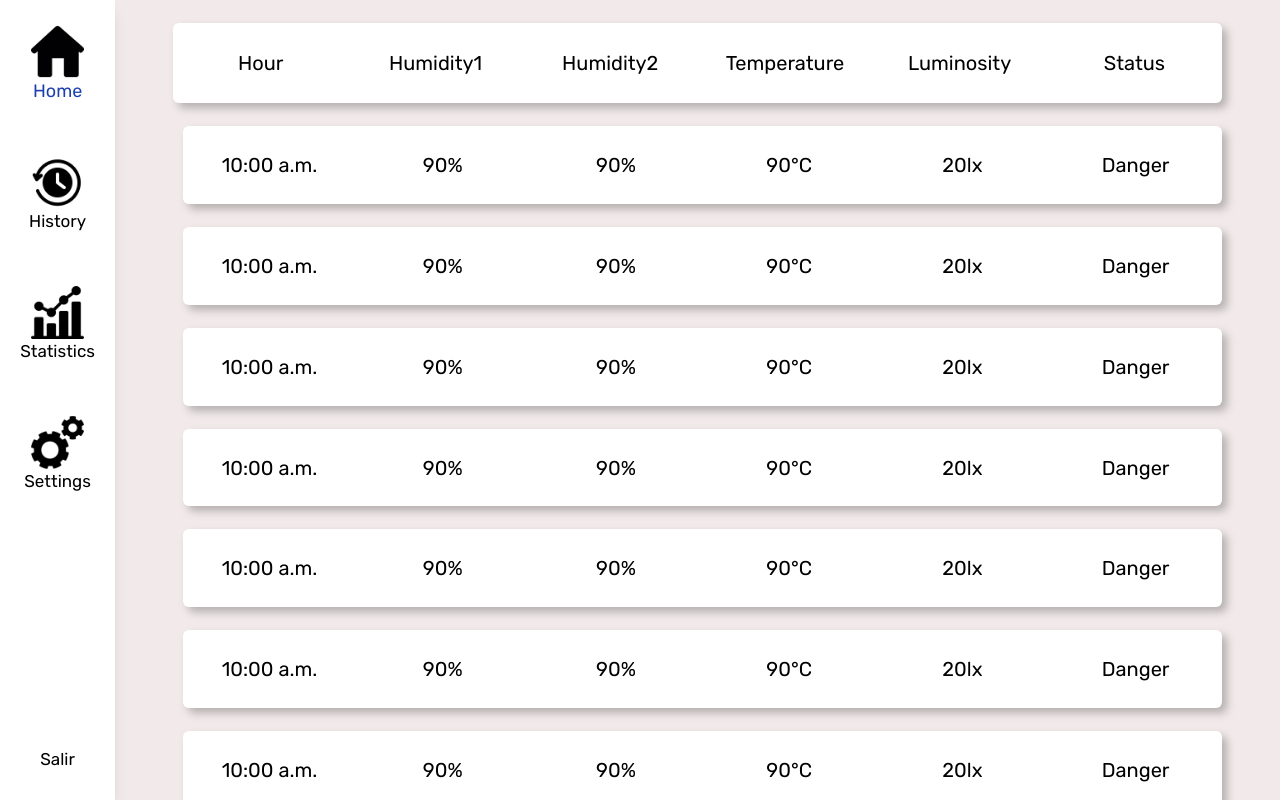
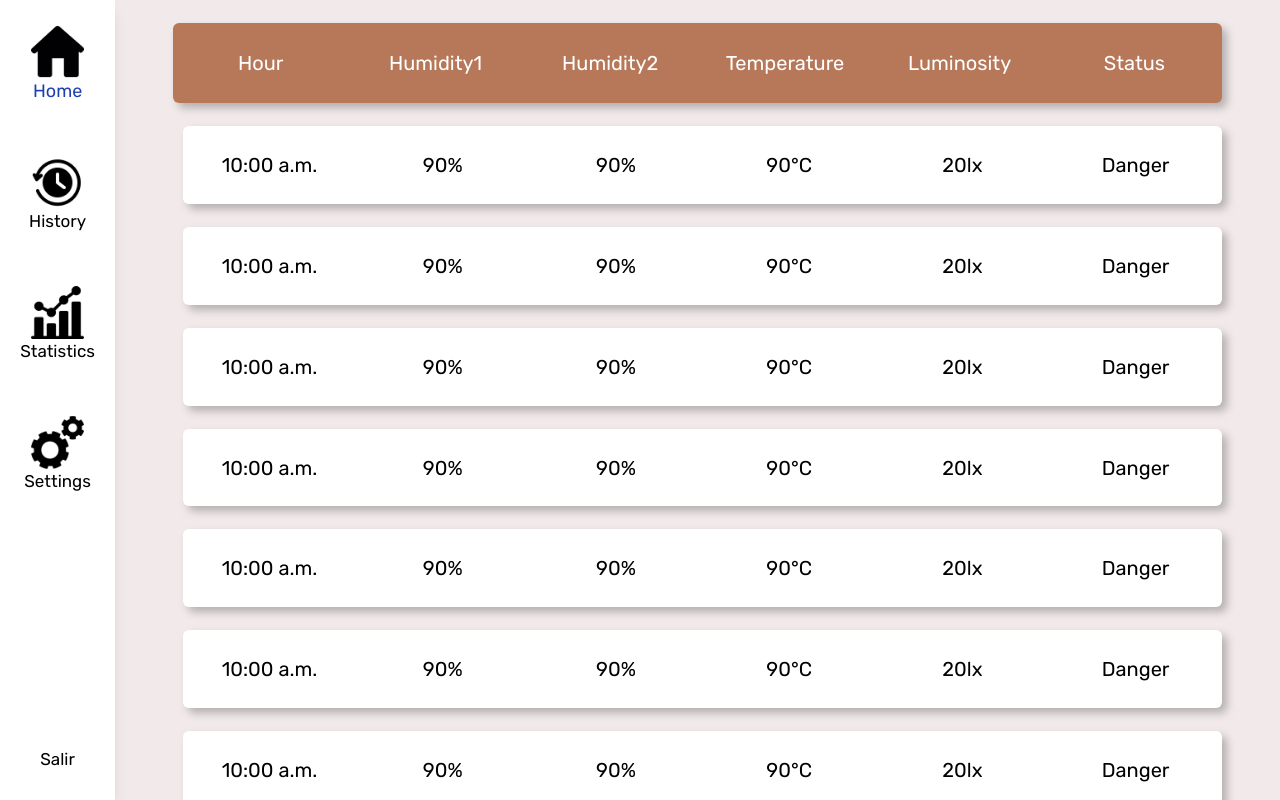
Before and after one commit to Elvendetacos/Amili, a React (Vite) app: page /home/history in a window 1280 px wide. Built offline with nearby package versions, Linux system fonts and the light colour scheme; a web font is replaced by a local one; what tailwindcss-animated would draw is missing.

Commit message:
update view

```diff
--- a/src/pages/history.jsx
+++ b/src/pages/history.jsx
@@ -99,7 +99,7 @@ function History() {
         <div className="h-[100vmin]  w-[100%] bg-[#F2EAEA] flex">
             <SideBar/>
             <div className="w-[91%] h-full font-Rubik overflow-hidden">
-                <div className="2xl:text-[27px] 2xl:font-bold w-[90%] h-[10%] ml-auto mr-auto bg-white mt-[2%] drop-shadow-[5px_5px_4px_rgba(0,0,0,0.25)] rounded-md flex justify-center text-center a.m. items-center text-[20px] sticky top-[2%] z-10">
+                <div className="2xl:text-[27px] 2xl:font-bold w-[90%] h-[10%] ml-auto mr-auto bg-[#B77859] text-white mt-[2%] drop-shadow-[5px_5px_4px_rgba(0,0,0,0.25)] rounded-md flex justify-center text-center a.m. items-center text-[20px] sticky top-[2%] z-10">
                     <p className="w-1/6">Hour</p>
                     <p className="w-1/6">Humidity1</p>
                     <p className="w-1/6">Humidity2</p>
```
